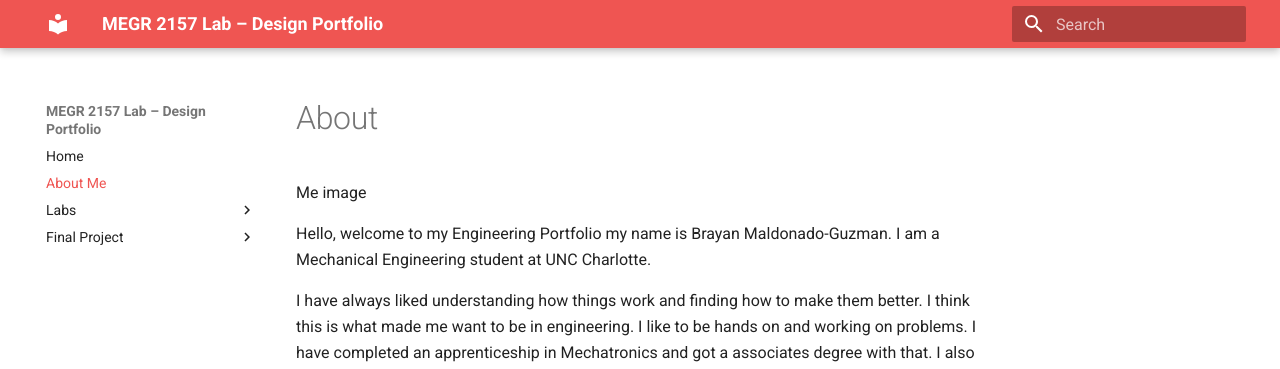
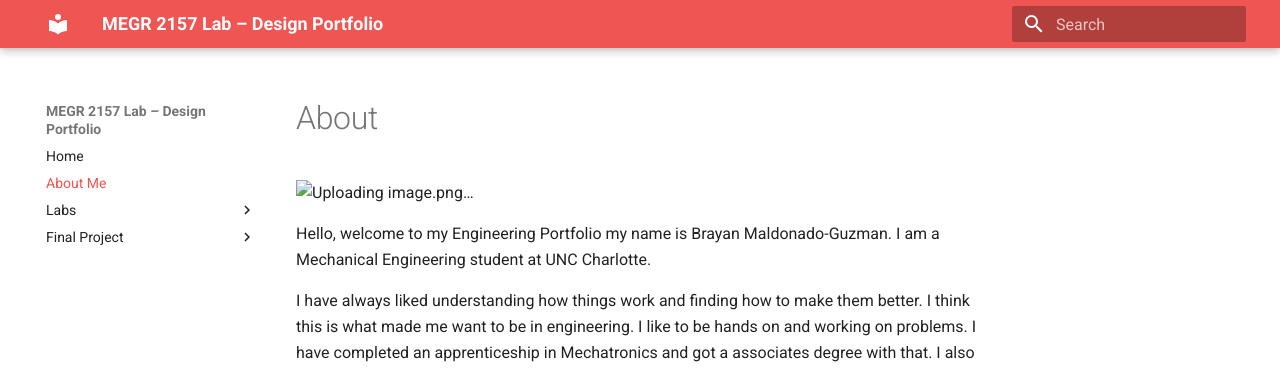
Before and after one commit to BrayanGuzman710/brayan-guzman-portfolio-lab, an MkDocs documentation site: the page built from docs/aboutme/index.md, in a window 1280 px wide. Shown: the top 369 px of the page. Built offline with MkDocs 1.6.1 and Material for MkDocs 9.7.7, drawn with Linux system fonts in a browser that asks for light colours.

Commit message:
Add image placeholder to about me section
Added an image placeholder to the about me section.

```diff
--- a/docs/aboutme/index.md
+++ b/docs/aboutme/index.md
@@ -1,6 +1,7 @@
 #About
 
-Me image
+![Uploading image.png…]()
+
 
 Hello, welcome to my Engineering Portfolio my name is Brayan Maldonado-Guzman. I am a Mechanical Engineering student at UNC Charlotte.
 
```
